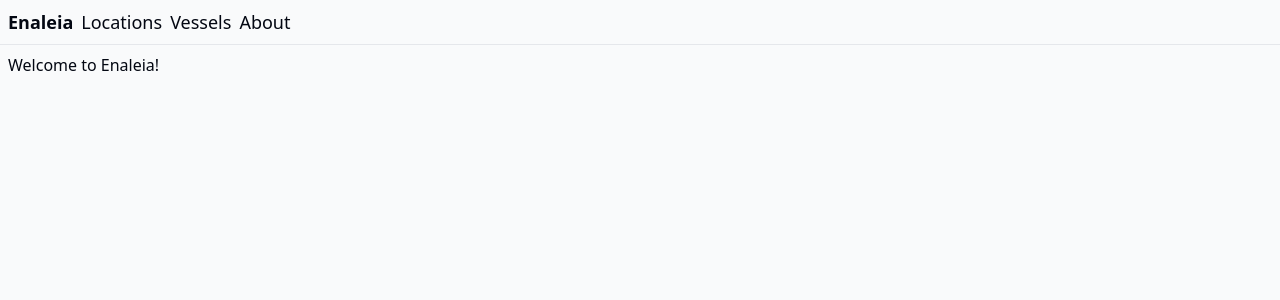
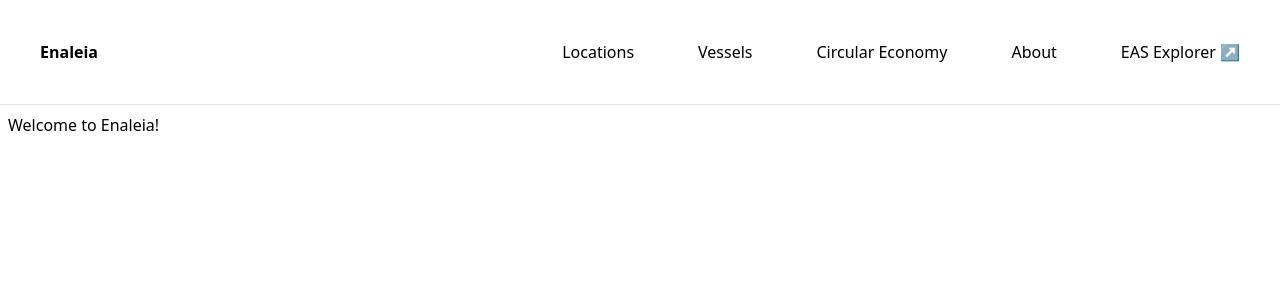
Before and after one commit to Enaleia/dashboard, a React (Vite) app: page / in a window 1280 px wide. Shown: the top 300 px of the page. Built offline with nearby package versions, Linux system fonts and the light colour scheme.

Commit message:
feat: desktop nav layout

```diff
--- a/index.html
+++ b/index.html
@@ -3,19 +3,8 @@
   <head>
     <meta charset="UTF-8" />
     <meta name="viewport" content="width=device-width, initial-scale=1.0" />
-    <title>TanStack Router</title>
+    <title>Enaleia</title>
     <script src="https://cdn.tailwindcss.com"></script>
-    <style type="text/tailwindcss">
-      html {
-        color-scheme: light dark;
-      }
-      * {
-        @apply border-gray-200 dark:border-gray-800;
-      }
-      body {
-        @apply bg-gray-50 text-gray-950 dark:bg-gray-900 dark:text-gray-200;
-      }
-    </style>
   </head>
 
   <body>
--- /dev/null
+++ b/src/components/header.tsx
@@ -0,0 +1,82 @@
+import { Link } from '@tanstack/react-router'
+
+const NavBar = () => {
+	return (
+		<div className="">
+			<MobileNavBar />
+			<DesktopNavBar />
+		</div>
+	);
+};
+
+const MobileNavBar = () => {
+	return (
+		<nav className='md:hidden'>
+
+    </nav>
+  )
+}
+
+const DesktopNavBar = () => {
+	return (
+		<nav>
+      <div className='hidden md:flex justify-between p-10'>
+        <div className=''>
+          <Link
+            to="/"
+            activeProps={{
+              className: 'font-bold',
+            }}
+            activeOptions={{ exact: true }}
+          >
+            Enaleia
+          </Link>{' '}
+        </div>
+        <div className='flex gap-16'>
+          <Link
+            to="/locations"
+            activeProps={{
+              className: 'font-bold',
+            }}
+          >
+            Locations
+          </Link>
+          <Link
+            to="/vessels"
+            activeProps={{
+              className: 'font-bold',
+            }}
+          >
+            Vessels
+          </Link>
+          <Link
+            to="/economy"
+            activeProps={{
+              className: 'font-bold',
+            }}
+          >
+            Circular Economy
+          </Link>
+          <Link
+            to="/about"
+            activeProps={{
+              className: 'font-bold',
+            }}
+          >
+            About
+          </Link>
+          <a
+            href='https://optimism.easscan.org/'
+            target="_blank"
+            rel="noopener noreferrer"
+          >
+            EAS Explorer ↗️
+          </a>
+        </div>
+      </div>
+      <hr/>
+    </nav>
+  )
+}
+
+export { NavBar };
--- a/src/routeTree.gen.ts
+++ b/src/routeTree.gen.ts
@@ -11,6 +11,7 @@
 // Import Routes
 
 import { Route as rootRoute } from './routes/__root'
+import { Route as EconomyImport } from './routes/economy'
 import { Route as AboutImport } from './routes/about'
 import { Route as IndexImport } from './routes/index'
 import { Route as VesselsIndexImport } from './routes/vessels/index'
@@ -19,6 +20,11 @@ import { Route as VesselsVesselIdImport } from './routes/vessels/$vesselId'
 import { Route as LocationsLocationIdImport } from './routes/locations/$locationId'
 
 // Create/Update Routes
+
+const EconomyRoute = EconomyImport.update({
+  path: '/economy',
+  getParentRoute: () => rootRoute,
+} as any)
 
 const AboutRoute = AboutImport.update({
   path: '/about',
@@ -68,6 +74,13 @@ declare module '@tanstack/react-router' {
       preLoaderRoute: typeof AboutImport
       parentRoute: typeof rootRoute
     }
+    '/economy': {
+      id: '/economy'
+      path: '/economy'
+      fullPath: '/economy'
+      preLoaderRoute: typeof EconomyImport
+      parentRoute: typeof rootRoute
+    }
     '/locations/$locationId': {
       id: '/locations/$locationId'
       path: '/locations/$locationId'
@@ -104,6 +117,7 @@ declare module '@tanstack/react-router' {
 export interface FileRoutesByFullPath {
   '/': typeof IndexRoute
   '/about': typeof AboutRoute
+  '/economy': typeof EconomyRoute
   '/locations/$locationId': typeof LocationsLocationIdRoute
   '/vessels/$vesselId': typeof VesselsVesselIdRoute
   '/locations': typeof LocationsIndexRoute
@@ -113,6 +127,7 @@ export interface FileRoutesByFullPath {
 export interface FileRoutesByTo {
   '/': typeof IndexRoute
   '/about': typeof AboutRoute
+  '/economy': typeof EconomyRoute
   '/locations/$locationId': typeof LocationsLocationIdRoute
   '/vessels/$vesselId': typeof VesselsVesselIdRoute
   '/locations': typeof LocationsIndexRoute
@@ -123,6 +138,7 @@ export interface FileRoutesById {
   __root__: typeof rootRoute
   '/': typeof IndexRoute
   '/about': typeof AboutRoute
+  '/economy': typeof EconomyRoute
   '/locations/$locationId': typeof LocationsLocationIdRoute
   '/vessels/$vesselId': typeof VesselsVesselIdRoute
   '/locations/': typeof LocationsIndexRoute
@@ -134,6 +150,7 @@ export interface FileRouteTypes {
   fullPaths:
     | '/'
     | '/about'
+    | '/economy'
     | '/locations/$locationId'
     | '/vessels/$vesselId'
     | '/locations'
@@ -142,6 +159,7 @@ export interface FileRouteTypes {
   to:
     | '/'
     | '/about'
+    | '/economy'
     | '/locations/$locationId'
     | '/vessels/$vesselId'
     | '/locations'
@@ -150,6 +168,7 @@ export interface FileRouteTypes {
     | '__root__'
     | '/'
     | '/about'
+    | '/economy'
     | '/locations/$locationId'
     | '/vessels/$vesselId'
     | '/locations/'
@@ -160,6 +179,7 @@ export interface FileRouteTypes {
 export interface RootRouteChildren {
   IndexRoute: typeof IndexRoute
   AboutRoute: typeof AboutRoute
+  EconomyRoute: typeof EconomyRoute
   LocationsLocationIdRoute: typeof LocationsLocationIdRoute
   VesselsVesselIdRoute: typeof VesselsVesselIdRoute
   LocationsIndexRoute: typeof LocationsIndexRoute
@@ -169,6 +189,7 @@ export interface RootRouteChildren {
 const rootRouteChildren: RootRouteChildren = {
   IndexRoute: IndexRoute,
   AboutRoute: AboutRoute,
+  EconomyRoute: EconomyRoute,
   LocationsLocationIdRoute: LocationsLocationIdRoute,
   VesselsVesselIdRoute: VesselsVesselIdRoute,
   LocationsIndexRoute: LocationsIndexRoute,
@@ -189,6 +210,7 @@ export const routeTree = rootRoute
       "children": [
         "/",
         "/about",
+        "/economy",
         "/locations/$locationId",
         "/vessels/$vesselId",
         "/locations/",
@@ -200,6 +222,9 @@ export const routeTree = rootRoute
     },
     "/about": {
       "filePath": "about.tsx"
+    },
+    "/economy": {
+      "filePath": "economy.tsx"
     },
     "/locations/$locationId": {
       "filePath": "locations/$locationId.tsx"
--- a/src/routes/__root.tsx
+++ b/src/routes/__root.tsx
@@ -1,6 +1,7 @@
 import * as React from 'react'
-import { Link, Outlet, createRootRoute } from '@tanstack/react-router'
+import { Outlet, createRootRoute } from '@tanstack/react-router'
 import { TanStackRouterDevtools } from '@tanstack/router-devtools'
+import { NavBar } from '../components/header'
 
 export const Route = createRootRoute({
   component: RootComponent,
@@ -9,42 +10,7 @@ export const Route = createRootRoute({
 function RootComponent() {
   return (
     <>
-      <div className="p-2 flex gap-2 text-lg">
-        <Link
-          to="/"
-          activeProps={{
-            className: 'font-bold',
-          }}
-          activeOptions={{ exact: true }}
-        >
-          Enaleia
-        </Link>{' '}
-        <Link
-          to="/locations"
-          activeProps={{
-            className: 'font-bold',
-          }}
-        >
-          Locations
-        </Link>
-        <Link
-          to="/vessels"
-          activeProps={{
-            className: 'font-bold',
-          }}
-        >
-          Vessels
-        </Link>
-        <Link
-          to="/about"
-          activeProps={{
-            className: 'font-bold',
-          }}
-        >
-          About
-        </Link>
-      </div>
-      <hr />
+      <NavBar />
       <Outlet />
       <TanStackRouterDevtools position="bottom-right" />
     </>
--- /dev/null
+++ b/src/routes/economy.tsx
@@ -0,0 +1,14 @@
+import * as React from 'react'
+import { createFileRoute } from '@tanstack/react-router'
+
+export const Route = createFileRoute('/economy')({
+  component: EconomyComponent,
+})
+
+function EconomyComponent() {
+  return (
+    <div className="p-2">
+      <h3>Circular Economy</h3>
+    </div>
+  )
+}
```
